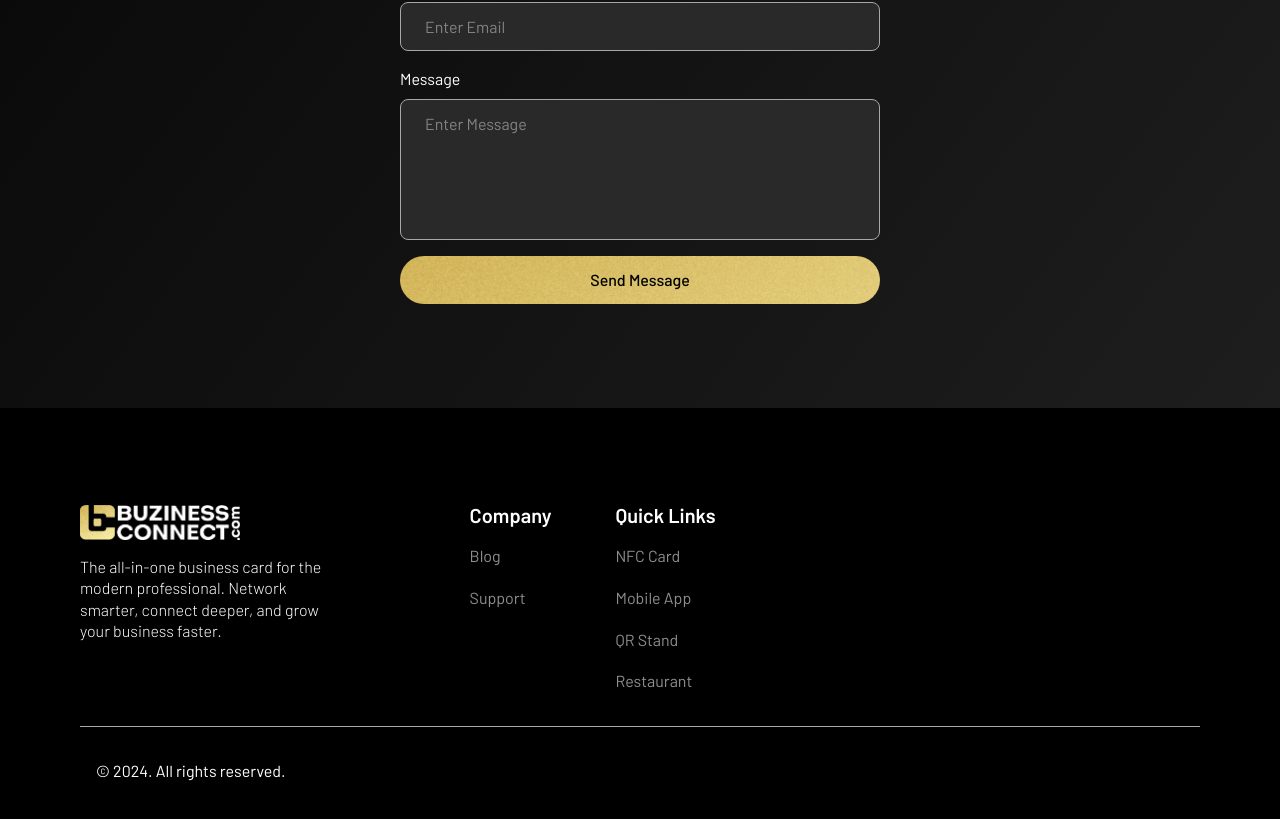
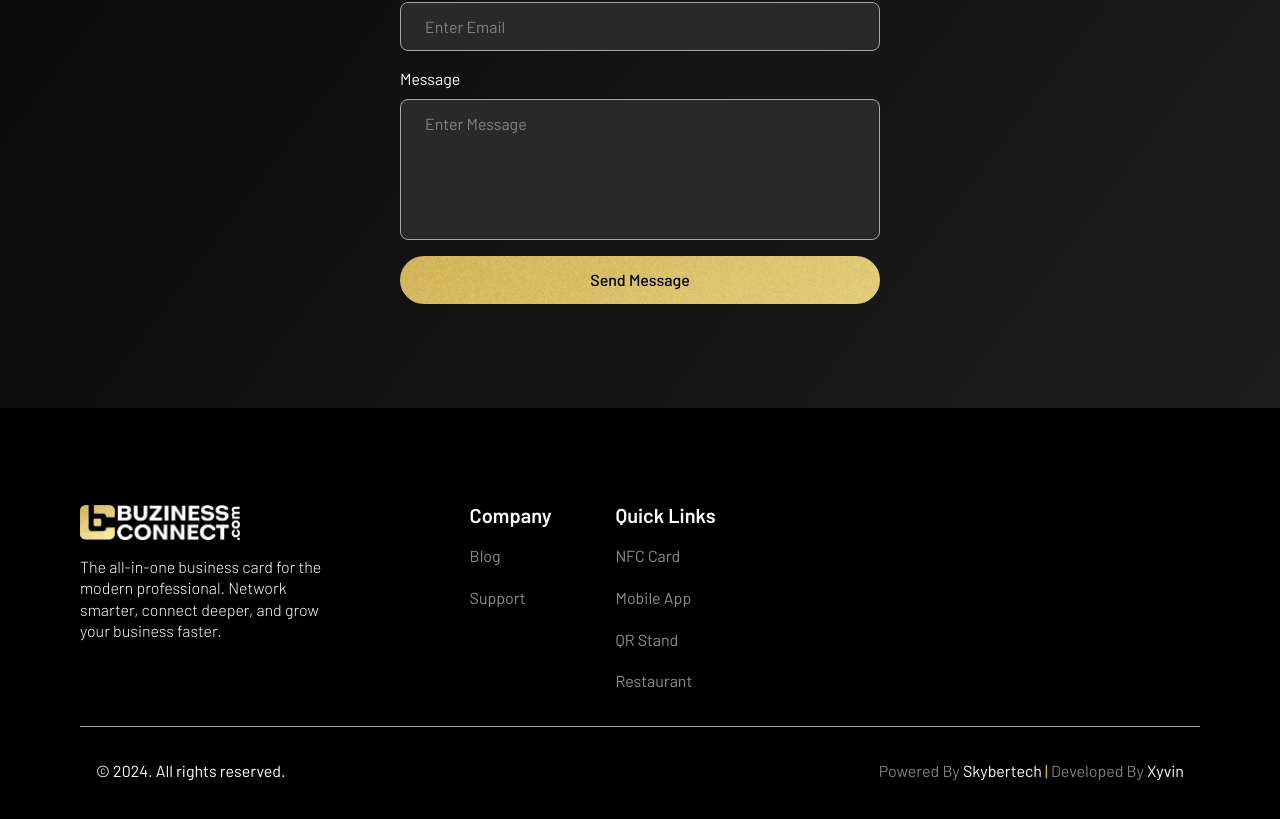
Before and after one commit to XyvinTech/Xcard, a React (Vite) app: page / in a window 1280 px wide. Shown: the part 6035-6854 px from the top of the page. Built offline with nearby package versions, Linux system fonts and the light colour scheme.

Commit message:
#poweredBy

```diff
--- a/src/ui/Footer.jsx
+++ b/src/ui/Footer.jsx
@@ -145,6 +145,12 @@ const Footer = () => {
               />
             ))}
           </Stack>{" "} */}
+          <Stack spacing={2} direction={"row"}>
+            <Typography>
+              <span style={{opacity:0.5}}>Powered By </span><Link style={{ textDecoration: "none",cursor:"pointer",color:"#fff" }}to={"https://skybertech.ae"}>Skybertech</Link> <span style={{ color: "gold" }}>|</span>{" "}
+              <span style={{opacity:0.5}}> Developed By</span><Link style={{ textDecoration: "none",cursor:"pointer",color:"#fff" }}to={"https://xyvin.com"}> Xyvin</Link>
+            </Typography>
+          </Stack>
         </Stack>
       </Grid>
     </Grid>
```
